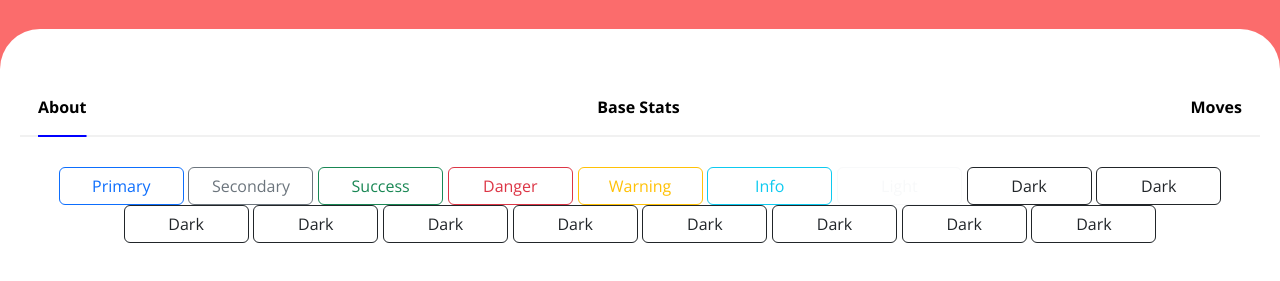
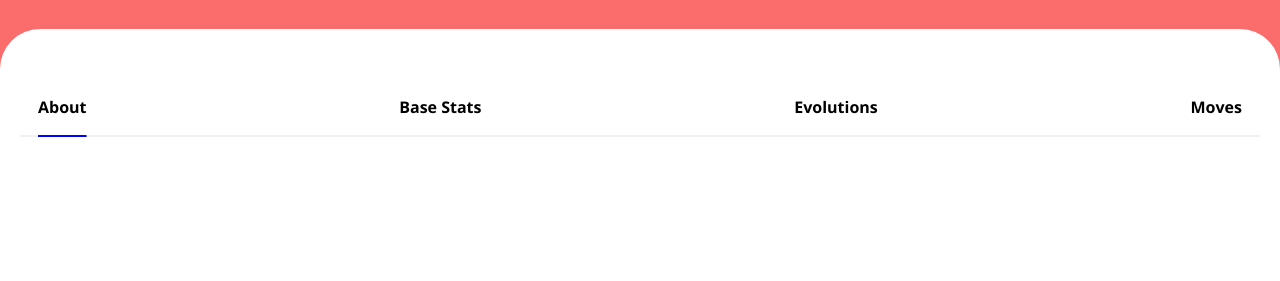
Before and after one commit to Aristotelis-Stratis/Pokedex, a website: page index.html in a window 1280 px wide. Shown: the part 331-612 px from the top of the page. Drawn offline with nearby package versions, Linux system fonts and the light colour scheme; no server answers.

Commit message:
evolutions alpha

```diff
--- a/index.html
+++ b/index.html
@@ -54,6 +54,9 @@
                         </li>
                         <li class="nav-item">
                             <a class="nav-link" href="#">Base Stats</a>
+                        </li>
+                        <li class="nav-item">
+                            <a class="nav-link" href="#">Evolutions</a>
                         </li>
                         <li class="nav-item">
                             <a class="nav-link" href="#">Moves</a>
@@ -179,8 +182,18 @@
                         </div>
 
                     </div> -->
+                    <!-- EVOLUTIONS -->
+                    <!-- <div class="evolution-container">
+                        <div class="evolution"></div>
+                        <div class="evolution"></div>
+                        <div class="evolution"></div>
+                    </div> -->
 
-                    <div class="card-body">
+
+
+
+                    <!-- ATTACK-MOVES -->
+                    <!-- <div class="card-body">
                         <div class="attack-container">
                             <button type="button" class="btn btn-outline-primary">Primary</button>
                             <button type="button" class="btn btn-outline-secondary">Secondary</button>
@@ -188,20 +201,21 @@
                             <button type="button" class="btn btn-outline-danger">Danger</button>
                             <button type="button" class="btn btn-outline-warning">Warning</button>
                             <button type="button" class="btn btn-outline-info">Info</button>
-                            <button type="button" class="btn btn-outline-light">Light</button>
-                            <button type="button" class="btn btn-outline-dark">Dark</button>
-                            <button type="button" class="btn btn-outline-dark">Dark</button>
-                            <button type="button" class="btn btn-outline-dark">Dark</button>
-                            <button type="button" class="btn btn-outline-dark">Dark</button>
-                            <button type="button" class="btn btn-outline-dark">Dark</button>
-                            <button type="button" class="btn btn-outline-dark">Dark</button>
-                            <button type="button" class="btn btn-outline-dark">Dark</button>
-                            <button type="button" class="btn btn-outline-dark">Dark</button>
-                            <button type="button" class="btn btn-outline-dark">Dark</button>
-                            <button type="button" class="btn btn-outline-dark">Dark</button>
+                            <button type="button" class="btn btn-outline-primary">Primary</button>
+                            <button type="button" class="btn btn-outline-secondary">Secondary</button>
+                            <button type="button" class="btn btn-outline-success">Success</button>
+                            <button type="button" class="btn btn-outline-danger">Danger</button>
+                            <button type="button" class="btn btn-outline-warning">Warning</button>
+                            <button type="button" class="btn btn-outline-info">Info</button>
+                            <button type="button" class="btn btn-outline-primary">Primary</button>
+                            <button type="button" class="btn btn-outline-secondary">Secondary</button>
+                            <button type="button" class="btn btn-outline-success">Success</button>
+                            <button type="button" class="btn btn-outline-danger">Danger</button>
+                            <button type="button" class="btn btn-outline-warning">Warning</button>
+                            <button type="button" class="btn btn-outline-info">Info</button>
 
                         </div>
-                    </div>
+                    </div> -->
                 </div>
             </div>
 
--- a/style.css
+++ b/style.css
@@ -218,7 +218,6 @@ body {
 }
 .info-mid {
     text-align: start;
-    padding-left: 30px;
     padding-right: 30px;
 }
 .info-right {
@@ -227,7 +226,7 @@ body {
 }
 
 .info-values {
-    width: 45%;
+    width: 50%;
     text-align: start;
     display: flex;
     justify-content: space-between;
```
